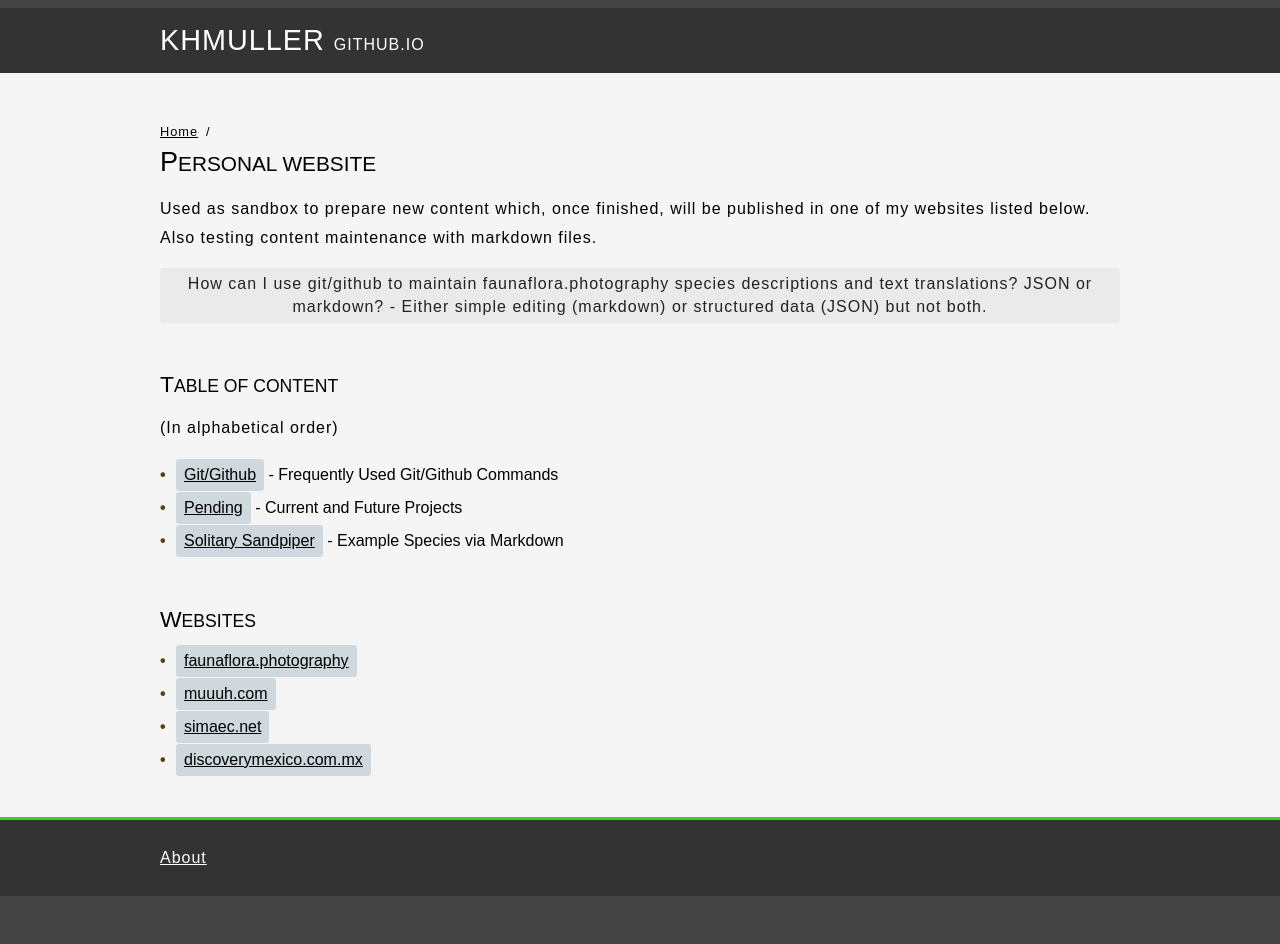
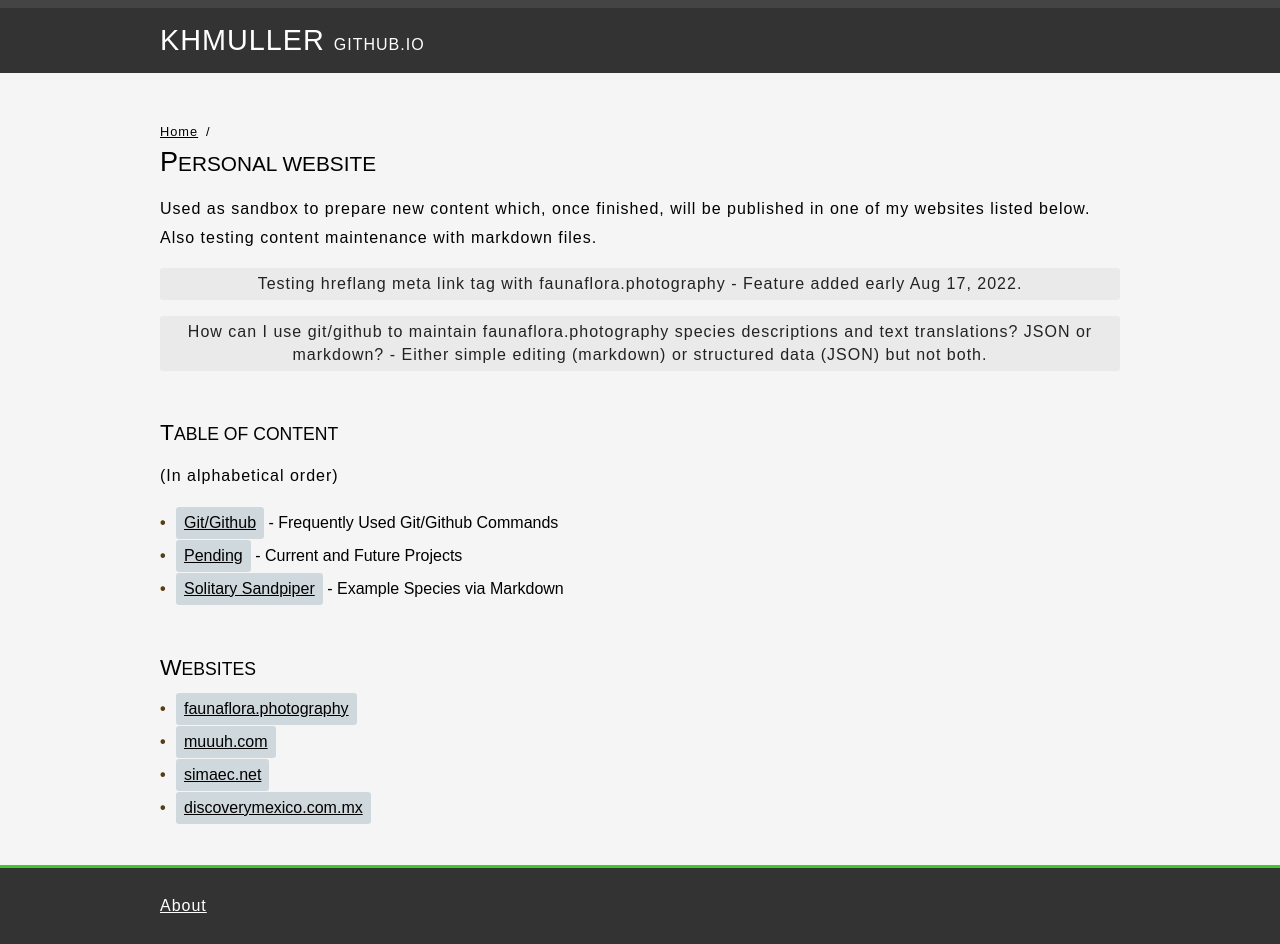
Before and after one commit to KHMuller/khmuller.github.io, a Jekyll site: the page built from index.md, in a window 1280 px wide. Built offline with Jekyll 4.4.1, drawn with Linux system fonts in a browser that asks for light colours; before the commit the page ends 900 px from its top, so only the background shows below that.

Commit message:
Update index.md

```diff
--- a/index.md
+++ b/index.md
@@ -8,6 +8,9 @@ canonical: https://khmuller.github.io
 ## Personal Website
 
 Used as sandbox to prepare new content which, once finished, will be published in one of my websites listed below. Also testing content maintenance with markdown files.
+
+{:.enhanced}
+Testing hreflang meta link tag with faunaflora.photography - Feature added early Aug 17, 2022.
 
 {:.enhanced}
 How can I use git/github to maintain faunaflora.photography species descriptions and text translations? JSON or markdown? - Either simple editing (markdown) or structured data (JSON) but not both.
```
